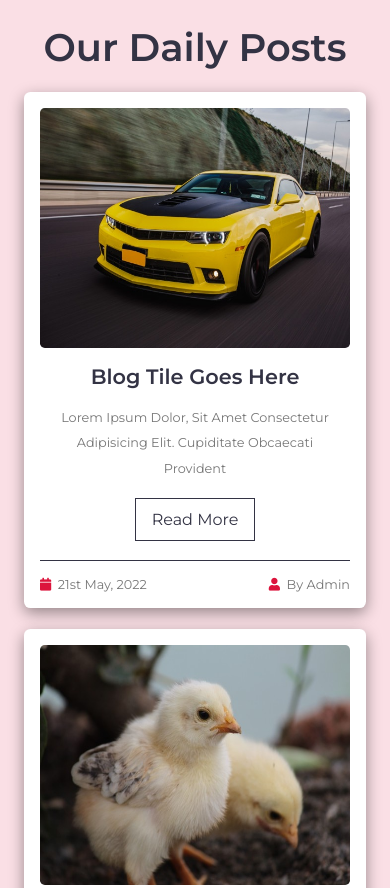
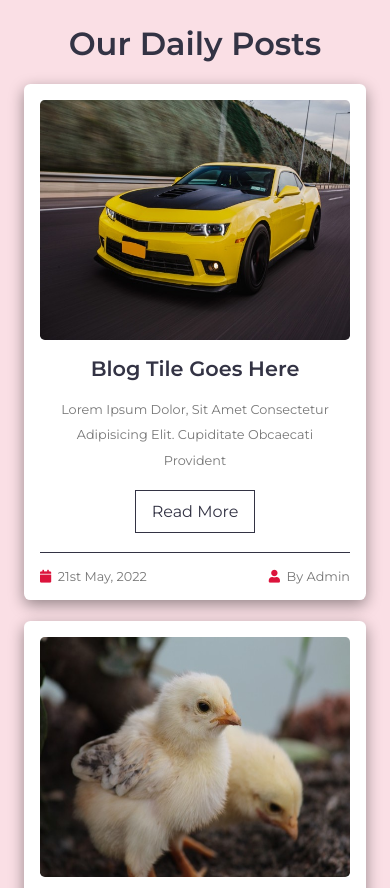
Before and after one commit to ramkarthik98/Load-more-Btn, a plain HTML site: page Load_More/index.html in a window 390 px wide. Shown: the top 888 px of the page. Drawn offline with Linux system fonts and the light colour scheme.

Commit message:
mobile view heading change

```diff
--- a/Load_More/style.css
+++ b/Load_More/style.css
@@ -107,3 +107,10 @@ border-top: 1px solid #334;
     color: #ffff;
     border: crimson;
 }
+
+
+@media(max-width:479px){
+    .container .heading{
+        font-size: 2rem;
+    }
+}
```
